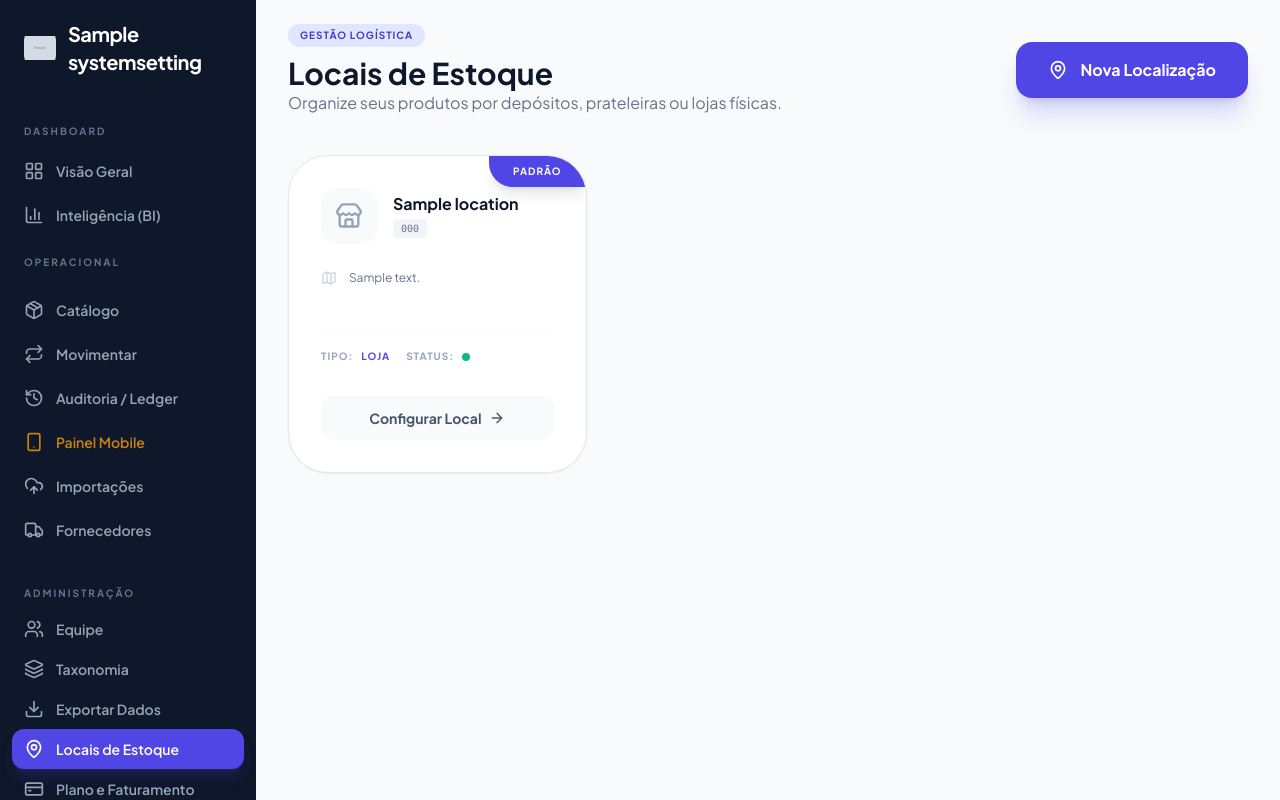
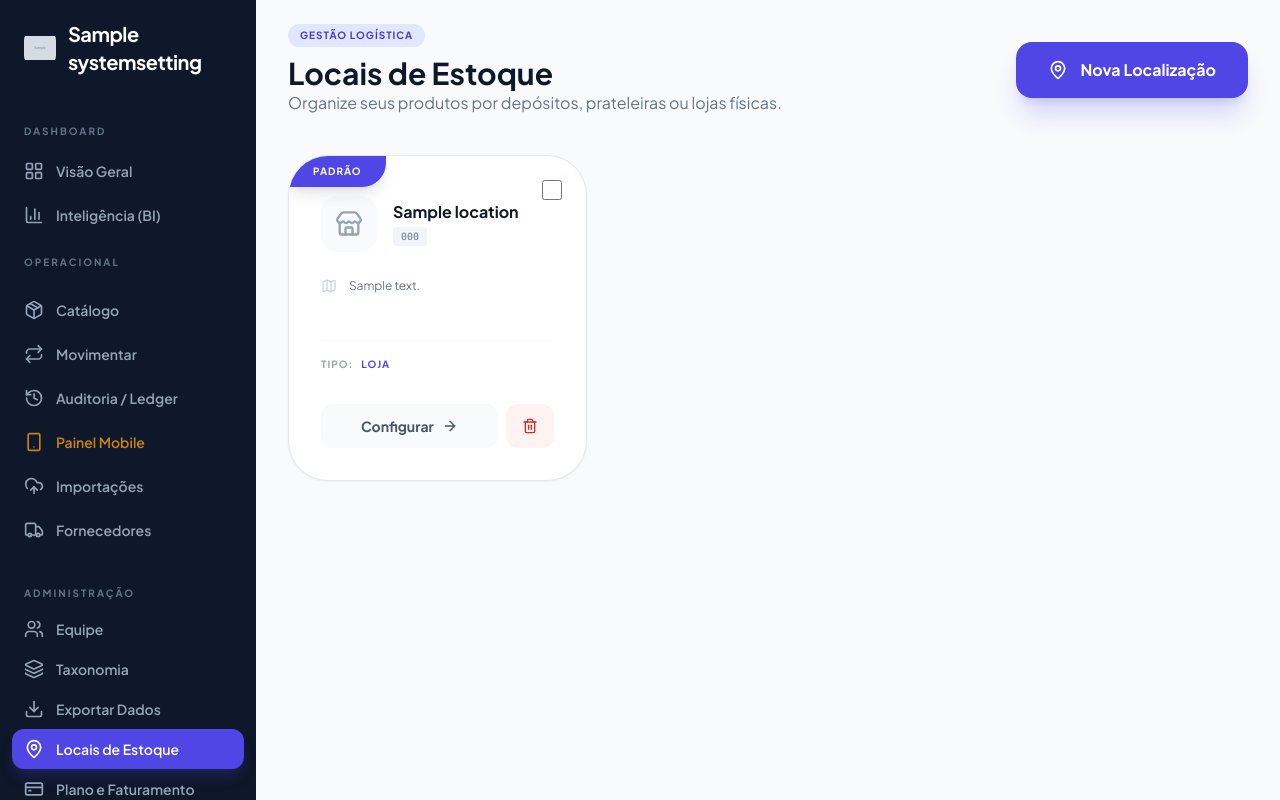
Before and after one commit to Brunohvg/StockPro, a Django app: template templates/inventory/location_list.html in a window 1280 px wide. Run offline with Django 5.2, Linux system fonts and the light colour scheme; the template is opened without the code that fills it: values that come from a table or form of the project are taken from there, others are empty; a user stored in the database is signed in; tables that the repository leaves empty hold one stand-in row (values such as "Sample post"); grey boxes marked "Sample" are stand-in pictures; parts of the project's set-up code (start-up, migrations or seed data) failed here and were passed over; some libraries are stand-ins or nearby versions.

Commit message:
feat: Introduce single and batch deletion for inventory locations, complete with new URLs, view functions, and an updated location list template.

```diff
--- a/apps/inventory/urls.py
+++ b/apps/inventory/urls.py
@@ -20,6 +20,8 @@ urlpatterns = [
     path('locations/', views.location_list, name='location_list'),
     path('locations/create/', views.location_create, name='location_create'),
     path('locations/<int:pk>/edit/', views.location_edit, name='location_edit'),
+    path('locations/<int:pk>/delete/', views.delete_location, name='delete_location'),
+    path('locations/delete-batch/', views.delete_locations_batch, name='delete_locations_batch'),
 
     # Exports (Async)
     path('exports/', views.export_list, name='export_list'),
--- a/templates/inventory/location_list.html
+++ b/templates/inventory/location_list.html
@@ -15,21 +15,50 @@
     </a>
 </div>
 
+<form id="bulk-delete-form" action="{% url 'inventory:delete_locations_batch' %}" method="POST">
+    {% csrf_token %}
+
+    <!-- Bulk Actions Toolbar (Hidden by default) -->
+    <div id="bulk-actions" class="hidden mb-6 bg-white rounded-2xl p-4 border border-slate-200 shadow-sm flex items-center justify-between">
+        <div class="flex items-center gap-4">
+            <span class="text-sm text-slate-600 font-medium">
+                <span id="selected-count" class="font-bold text-slate-900">0</span> locais selecionados
+            </span>
+            <div class="h-4 w-px bg-slate-200"></div>
+            <label class="flex items-center gap-2 cursor-pointer">
+                <input type="checkbox" id="select-all" class="rounded border-slate-300 text-indigo-600 focus:ring-indigo-500">
+                <span class="text-sm font-medium text-slate-600">Selecionar Todos</span>
+            </label>
+        </div>
+        <button type="submit"
+                class="px-4 py-2 bg-rose-50 text-rose-700 hover:bg-rose-100 font-bold rounded-xl transition-all text-sm flex items-center gap-2"
+                onclick="return confirm('Tem certeza que deseja excluir os locais selecionados?\n\nATENÇÃO: Produtos associados a estes locais podem ficar sem localização definida.')">
+            <i data-lucide="trash-2" class="w-4 h-4"></i>
+            Excluir Selecionados
+        </button>
+    </div>
+
     <div class="grid grid-cols-1 md:grid-cols-2 lg:grid-cols-3 gap-8">
         {% for location in locations %}
         <div class="bg-white border border-slate-200 rounded-[2.5rem] p-8 shadow-sm hover:shadow-xl hover:-translate-y-1 transition-all relative overflow-hidden group">
+
+            <!-- Checkbox (Absolute Position) -->
+            <div class="absolute top-6 right-6 z-10">
+                <input type="checkbox" name="selected_ids" value="{{ location.id }}" class="item-checkbox w-5 h-5 rounded border-slate-300 text-indigo-600 focus:ring-indigo-500 cursor-pointer">
+            </div>
+
             {% if location.is_default %}
-        <div class="absolute top-0 right-0 px-6 py-2 bg-indigo-600 text-white text-[10px] font-black uppercase tracking-widest rounded-bl-3xl shadow-lg">
+            <div class="absolute top-0 left-0 px-6 py-2 bg-indigo-600 text-white text-[10px] font-black uppercase tracking-widest rounded-br-3xl shadow-lg z-0">
                 Padrão
             </div>
             {% endif %}
 
-        <div class="flex items-center gap-4 mb-6">
+            <div class="flex items-center gap-4 mb-6 mt-2">
                 <div class="w-14 h-14 rounded-2xl bg-slate-50 flex items-center justify-center text-slate-400 group-hover:bg-indigo-50 group-hover:text-indigo-600 transition-all">
                     <i data-lucide="{% if location.location_type == 'WAREHOUSE' %}warehouse{% elif location.location_type == 'STORE' %}store{% else %}package{% endif %}" class="w-7 h-7"></i>
                 </div>
                 <div>
-                <h3 class="font-black text-slate-900 leading-tight">{{ location.name }}</h3>
+                    <h3 class="font-black text-slate-900 leading-tight pr-8">{{ location.name }}</h3>
                     <span class="inline-block px-2 py-0.5 bg-slate-100 rounded text-[10px] font-mono text-slate-500 mt-1 uppercase">{{ location.code }}</span>
                 </div>
             </div>
@@ -47,21 +76,21 @@
                         <span class="text-[10px] font-black text-slate-400 uppercase tracking-widest">Tipo:</span>
                         <span class="text-[10px] font-black text-indigo-600 uppercase tracking-widest">{{ location.get_location_type_display }}</span>
                     </div>
-                <div class="flex items-center gap-2">
-                    <span class="text-[10px] font-black text-slate-400 uppercase tracking-widest">Status:</span>
-                    {% if location.is_active %}
-                    <span class="w-2 h-2 rounded-full bg-emerald-500"></span>
-                    {% else %}
-                    <span class="w-2 h-2 rounded-full bg-slate-300"></span>
-                    {% endif %}
-                </div>
                 </div>
             </div>
 
-        <a href="{% url 'inventory:location_edit' location.pk %}" class="flex items-center justify-center gap-2 w-full py-3 bg-slate-50 hover:bg-slate-900 hover:text-white text-slate-600 font-bold rounded-xl transition-all text-sm group/btn">
-            Configurar Local
+            <div class="grid grid-cols-[1fr,auto] gap-2">
+                <a href="{% url 'inventory:location_edit' location.pk %}" class="flex items-center justify-center gap-2 py-3 bg-slate-50 hover:bg-slate-900 hover:text-white text-slate-600 font-bold rounded-xl transition-all text-sm group/btn">
+                    Configurar
                     <i data-lucide="arrow-right" class="w-4 h-4 group-hover/btn:translate-x-1 transition-transform"></i>
                 </a>
+
+                <button type="button"
+                        onclick="if(confirm('Excluir o local \'{{ location.name }}\'?')) { document.getElementById('delete-loc-{{ location.id }}').submit(); }"
+                        class="px-4 py-3 bg-red-50 text-red-600 hover:bg-red-600 hover:text-white rounded-xl transition-colors" title="Excluir Local">
+                    <i data-lucide="trash-2" class="w-4 h-4"></i>
+                </button>
+            </div>
         </div>
         {% empty %}
         <div class="col-span-full py-32 bg-slate-50/50 rounded-[3rem] border-2 border-dashed border-slate-200 text-center">
@@ -78,4 +107,42 @@
         </div>
         {% endfor %}
     </div>
+</form>
+
+{% for location in locations %}
+<form id="delete-loc-{{ location.id }}" action="{% url 'inventory:delete_location' location.pk %}" method="POST" class="hidden">
+    {% csrf_token %}
+</form>
+{% endfor %}
+
+<script>
+    document.addEventListener('DOMContentLoaded', function() {
+        // Bulk Selection Logic
+        const selectAll = document.getElementById('select-all');
+        const checkboxes = document.querySelectorAll('.item-checkbox');
+        const bulkActions = document.getElementById('bulk-actions');
+        const selectedCount = document.getElementById('selected-count');
+
+        function updateToolbar() {
+            const count = document.querySelectorAll('.item-checkbox:checked').length;
+            selectedCount.textContent = count;
+            if (count > 0) {
+                bulkActions.classList.remove('hidden');
+            } else {
+                bulkActions.classList.add('hidden');
+            }
+        }
+
+        if (selectAll) {
+            selectAll.addEventListener('change', function() {
+                checkboxes.forEach(cb => cb.checked = selectAll.checked);
+                updateToolbar();
+            });
+        }
+
+        checkboxes.forEach(cb => {
+            cb.addEventListener('change', updateToolbar);
+        });
+    });
+</script>
 {% endblock %}
```
Also changed, not shown: apps/inventory/views.py (+44 -0 lines). Lines whose indentation alone changed are shown as unchanged.
